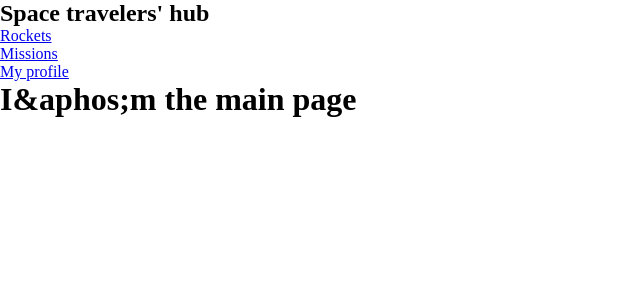
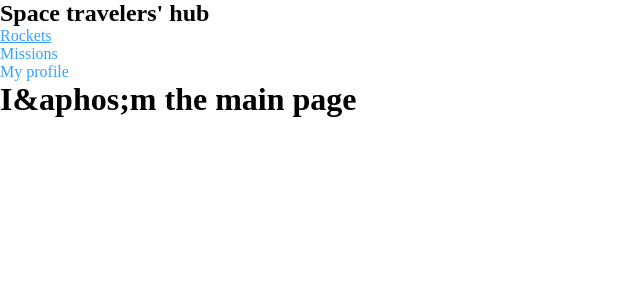
Before and after one commit to JohnFTitor/space-travelers-hub, a React (Create React App) app: page / in a window 1280 px wide. Shown: the top 300 px of the page, without its empty margins (0-640 px from the left). Built offline with nearby package versions, Linux system fonts and the light colour scheme.

Commit message:
Add NavLink styling for active pages

```diff
--- a/package.json
+++ b/package.json
@@ -13,6 +13,7 @@
     "react-scripts": "5.0.0",
     "redux": "^4.1.2",
     "redux-logger": "^3.0.6",
+    "sass": "^1.49.9",
     "web-vitals": "^2.1.4"
   },
   "scripts": {
--- a/src/App.js
+++ b/src/App.js
@@ -1,4 +1,4 @@
-import './App.css';
+import './styles/App.scss';
 import { Routes, Route } from 'react-router-dom';
 import NavBar from './components/NavBar';
 import MyProfile from './components/MyProfile';
@@ -11,8 +11,8 @@ function App() {
       </header>
       <main>
         <Routes>
-          <Route path="/" element={<h1>I&aphos;m the main page </h1>} />
-          <Route path="/profile" element={<MyProfile />} />
+          <Route exact path="/" element={<h1>I&aphos;m the main page </h1>} />
+          <Route exact path="/profile" element={<MyProfile />} />
         </Routes>
       </main>
     </div>
--- a/src/components/NavBar.js
+++ b/src/components/NavBar.js
@@ -1,23 +1,51 @@
 import React from 'react';
 import { NavLink } from 'react-router-dom';
+import '../styles/navigation.scss';
 
-const NavBar = () => (
+const NavBar = () => {
+  const activeStyle = {
+    textDecoration: 'underline',
+  };
+
+  return (
     <>
       <nav>
         <h1>Space travelers&apos; hub</h1>
         <ul>
           <li>
-          <NavLink to="/">Rockets</NavLink>
+            <NavLink
+              to="/"
+              className="nav-link"
+              style={({ isActive }) => (isActive ? activeStyle : undefined)}
+              end
+            >
+              Rockets
+            </NavLink>
           </li>
           <li>
-          <NavLink to="missions">Missions</NavLink>
+            <NavLink
+              to="/missions"
+              className="nav-link"
+              style={({ isActive }) => (isActive ? activeStyle : undefined)}
+              end
+            >
+              Missions
+            </NavLink>
           </li>
           <li>
-          <NavLink to="profile">My profile</NavLink>
+            <NavLink
+              to="/profile"
+              className="nav-link"
+              style={({ isActive }) => (isActive ? activeStyle : undefined)}
+              end
+            >
+              My profile
+            </NavLink>
           </li>
         </ul>
       </nav>
     </>
   );
+};
 
 export default NavBar;
--- a/src/index.js
+++ b/src/index.js
@@ -1,7 +1,7 @@
 import React from 'react';
 import ReactDOM from 'react-dom';
 import { BrowserRouter } from 'react-router-dom';
-import './index.css';
+import './styles/index.scss';
 import App from './App';
 
 ReactDOM.render(
--- /dev/null
+++ b/src/styles/_variables.scss
@@ -0,0 +1 @@
+$blue-color: rgb(53, 162, 250);
--- /dev/null
+++ b/src/styles/navigation.scss
@@ -0,0 +1,6 @@
+@import 'variables';
+
+.nav-link {
+  text-decoration: none;
+  color: $blue-color;
+}
```
Also changed, not shown: src/styles/App.scss (renamed from src/App.css), src/styles/index.scss (line endings or trailing spaces), 1 other file (tests, documents, lock files or other folders). Lines whose indentation alone changed are shown as unchanged.
